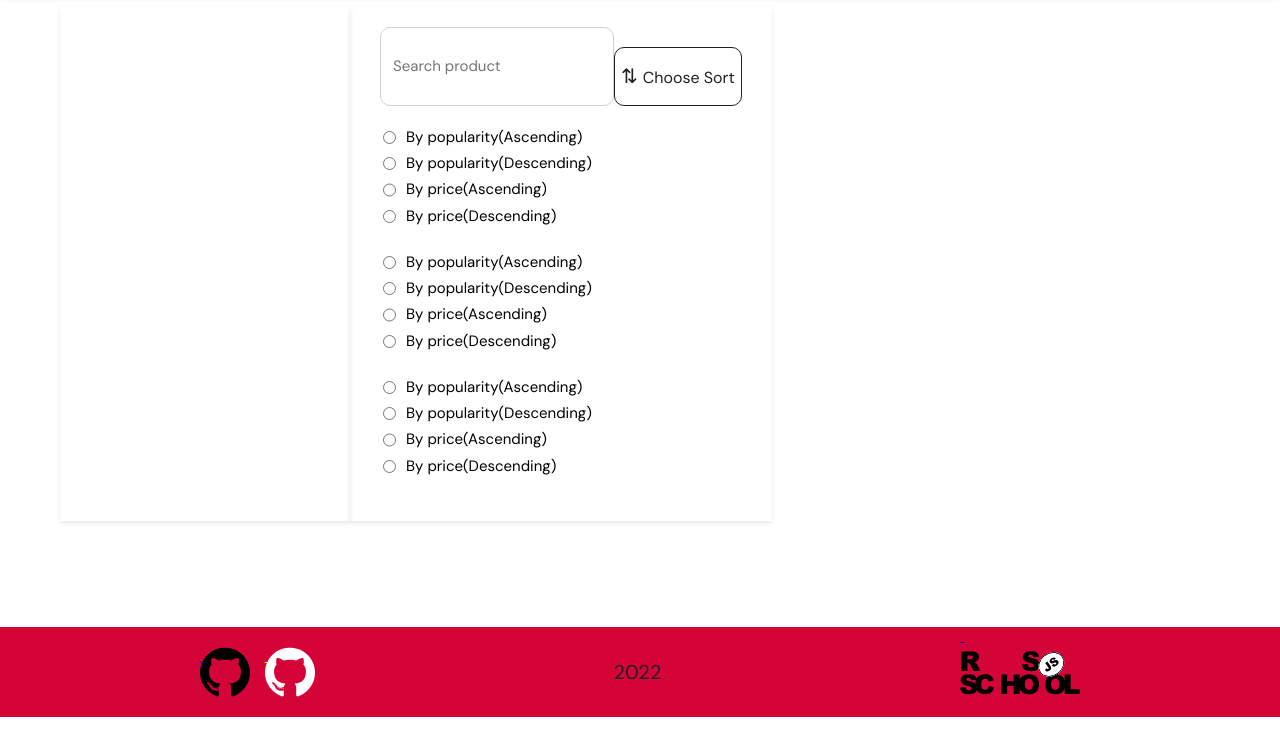
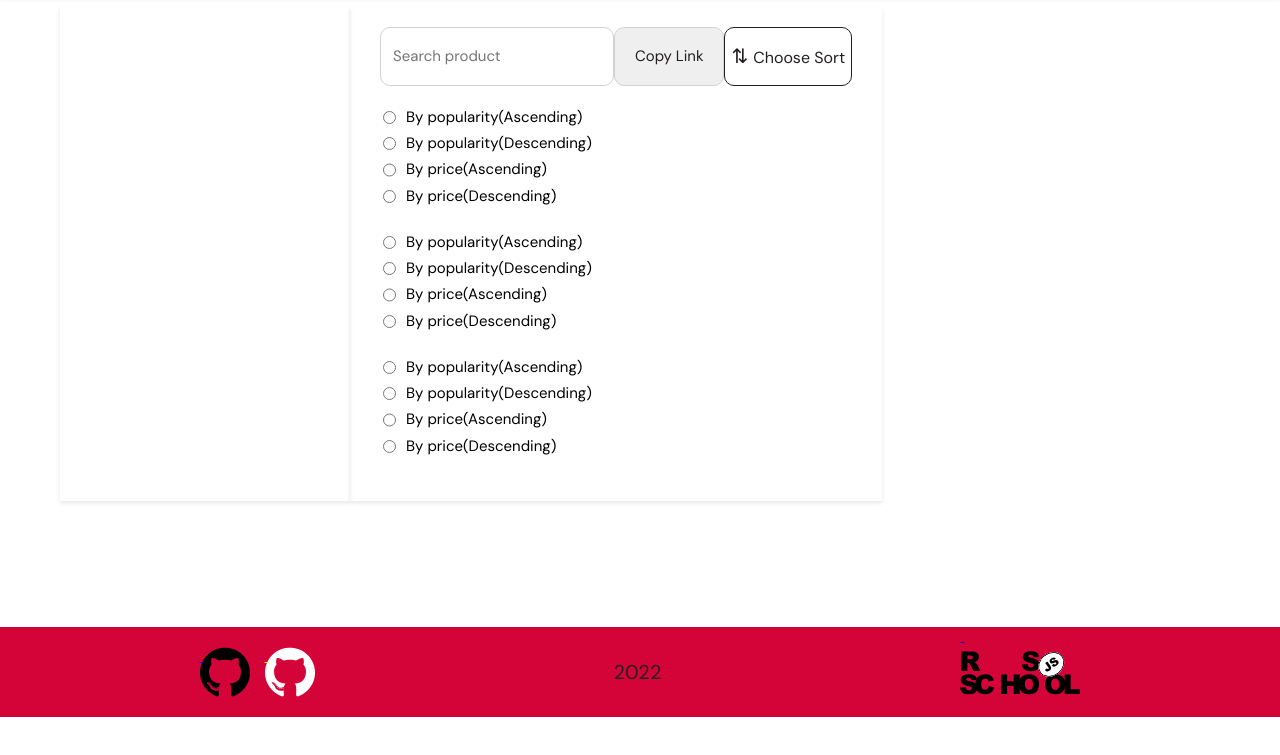
Before and after one commit to sqwezzy33333/online-shop, a website built with webpack: page src/index.html in a window 1280 px wide. Shown: the part 83-838 px from the top of the page. Built offline with nearby package versions, Linux system fonts and the light colour scheme.

Commit message:
feat: add button to copy link

```diff
--- a/src/index.html
+++ b/src/index.html
@@ -41,6 +41,9 @@
                 <form class="search__form">
                   <input maxlength="15" type="search" placeholder="Search product" value="" class="search__input">
                 </form>
+              </div>
+              <div class="catalog__copy copy">
+                <button class="copy__btn">Copy Link</button>
               </div>
               <div class="catalog__sort sort">
                 <button class="sort__button">
--- a/src/libs/index.scss
+++ b/src/libs/index.scss
@@ -187,9 +187,21 @@ body {
         width: 100%;
         border: 1px solid #d3d2d2;
         border-radius: 10px;
-        padding: 30px 50px 30px 12px;
+        padding: 20px 50px 20px 12px;
         white-space: nowrap;
         text-overflow: ellipsis;
+      }
+    }
+
+    .copy {
+      &__btn {
+        @extend %tpclfontsize;
+        font-size: 15px;
+        width: 100%;
+        border: 1px solid #d3d2d2;
+        border-radius: 10px;
+        padding: 20px;
+        text-align: center;
       }
     }
 
```
